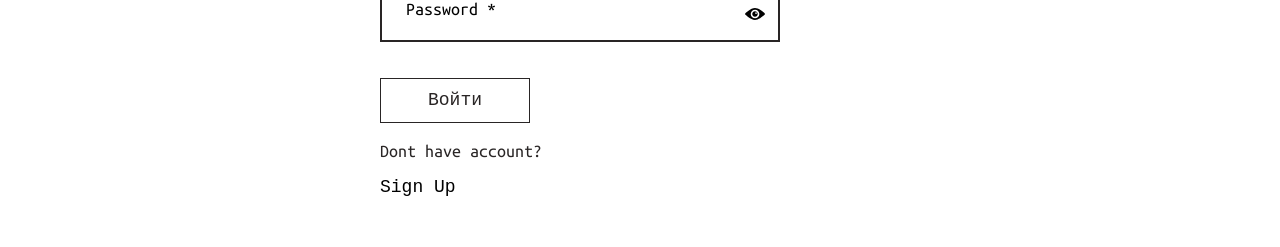
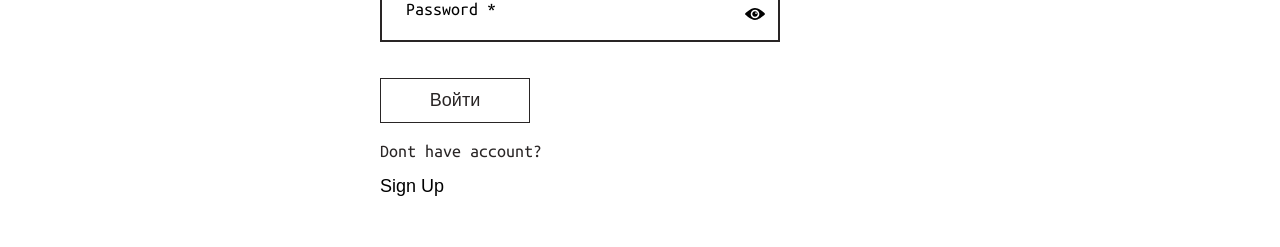
Before and after one commit to StanislavBokov/coffeeStore, a React (Create React App) app in the folder client/: page /login in a window 1280 px wide. Shown: the part 403-650 px from the top of the page. Built offline with nearby package versions, Linux system fonts and the light colour scheme; what typed-redux-saga would draw is missing.

Commit message:
remove fonfamily in btn

```diff
--- a/client/src/components/Button/styles.module.scss
+++ b/client/src/components/Button/styles.module.scss
@@ -4,7 +4,7 @@
 
 .button {
 
-    font-family: monospace;
+    // font-family: monospace;
 
     &.filled {
         background-color: var(--button-filled-default-background);
```
Also changed, not shown: 1 other file (tests, documents, lock files or other folders).
